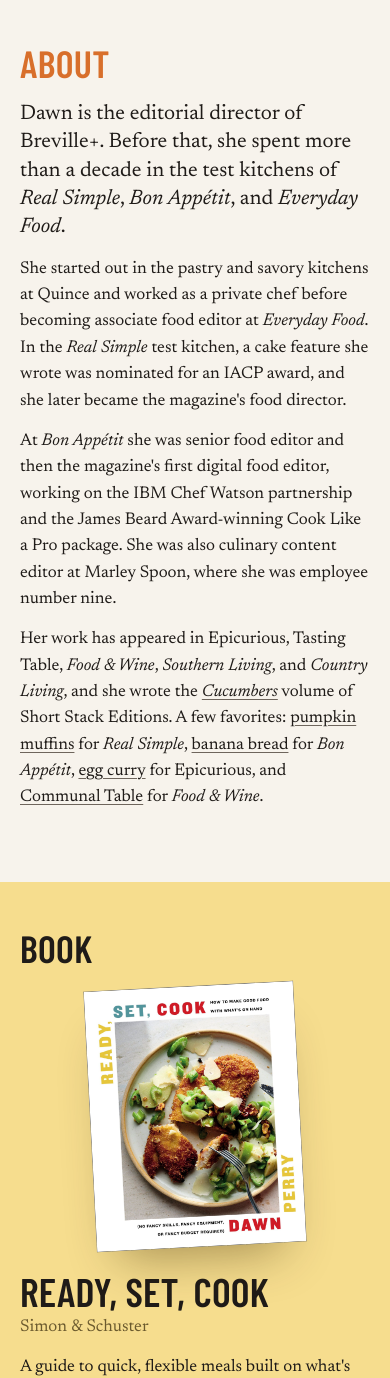
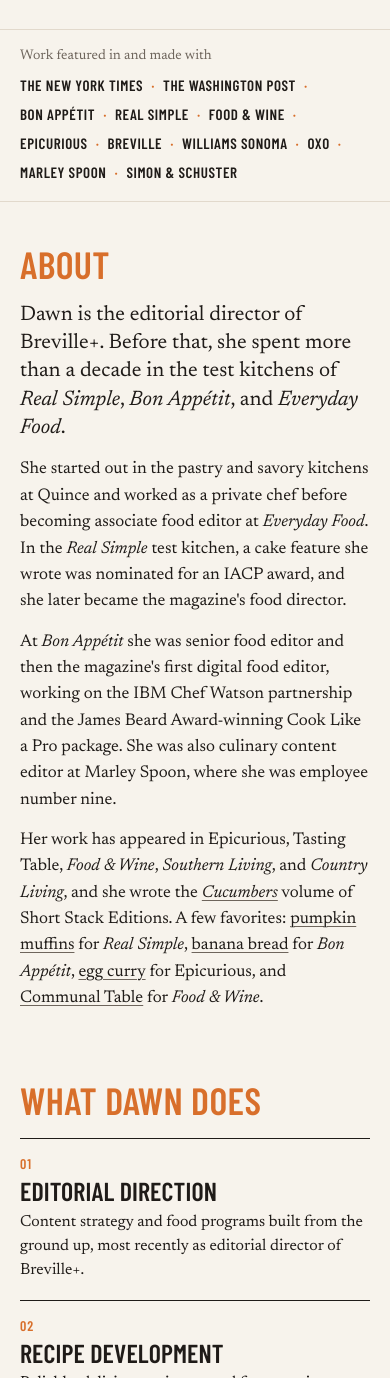
Before and after one commit to mattduckor-jpg/dawnkperry.com, a plain HTML site: page index.html in a window 390 px wide. Shown: the part 622-2000 px from the top of the page. Drawn offline with nearby package versions, Linux system fonts and the light colour scheme.

Commit message:
Add services, worked-with strip, recipe captions

```diff
--- a/index.html
+++ b/index.html
@@ -49,7 +49,7 @@ nav a:hover{color:var(--ink)}
 @media(max-width:640px){header .wrap{flex-direction:column;align-items:flex-start;gap:8px}nav{gap:18px;font-size:16px}}
 
 /* intro */
-.intro{display:grid;grid-template-columns:1.05fr .95fr;gap:64px;align-items:center;padding-top:56px;padding-bottom:96px}
+.intro{display:grid;grid-template-columns:1.05fr .95fr;gap:64px;align-items:center;padding-top:56px;padding-bottom:64px}
 .intro h1{font-family:var(--display);font-weight:600;text-transform:uppercase;font-size:clamp(68px,10.5vw,138px);line-height:.88;letter-spacing:-.005em;margin-bottom:28px}
 .intro h1 em{font-style:normal;color:var(--orange)}
 .intro .lede{font-size:24px;line-height:1.4;max-width:22em}
@@ -104,6 +104,22 @@ section{padding:0 0 104px}
 .collage figcaption{font-size:16px;line-height:1.35;margin-top:10px}
 .collage figcaption span{display:block;color:var(--muted);font-style:italic}
 @media(max-width:600px){.collage{columns:2;column-gap:14px}}
+
+/* credentials strip */
+.creds-strip{padding-top:22px;padding-bottom:22px;margin-bottom:72px;border-top:1px solid var(--rule);border-bottom:1px solid var(--rule)}
+.cs-label{font-size:15px;color:var(--muted);margin-bottom:8px}
+.creds-strip ul{list-style:none;display:flex;flex-wrap:wrap;gap:6px 0}
+.creds-strip li{font-family:var(--display);font-weight:600;text-transform:uppercase;letter-spacing:.04em;font-size:clamp(17px,1.7vw,21px);color:var(--ink)}
+.creds-strip li:not(:last-child)::after{content:"·";color:var(--orange);margin:0 12px}
+
+/* services */
+.services{list-style:none;display:grid;grid-template-columns:repeat(3,minmax(0,1fr));gap:0 40px;counter-reset:svc}
+.services li{counter-increment:svc;border-top:1px solid var(--ink);padding:18px 0 30px}
+.services li::before{content:counter(svc,decimal-leading-zero);display:block;font-family:var(--display);font-weight:600;color:var(--orange);font-size:16px;letter-spacing:.06em;margin-bottom:8px}
+.services h3{font-family:var(--display);font-weight:600;text-transform:uppercase;font-size:30px;line-height:.95;letter-spacing:.005em;margin-bottom:10px}
+.services p{font-size:17px;line-height:1.5;color:var(--ink);max-width:22em}
+.services-cta{margin-top:8px}
+@media(max-width:900px){.services{grid-template-columns:repeat(2,minmax(0,1fr))}}
 
 /* about */
 .about{display:grid;grid-template-columns:.9fr 1.1fr;gap:64px;align-items:start}
@@ -172,7 +188,7 @@ html{-webkit-text-size-adjust:100%}
   nav a{display:none}
   nav a[href="#contact"]{display:inline-block;font-family:var(--display);font-weight:600;text-transform:uppercase;letter-spacing:.06em;font-size:14px;color:#fff;background:var(--orange);border-radius:999px;padding:9px 14px 8px}
   nav a[href="#contact"]:hover{color:#fff}
-  .intro{gap:22px;padding-top:20px;padding-bottom:48px}
+  .intro{gap:22px;padding-top:20px;padding-bottom:32px}
   .portrait{width:74%;max-width:320px}
   .sticker{width:92px;height:92px;left:-22px;bottom:24px}
   .intro h1{font-size:clamp(60px,18vw,84px);margin-bottom:14px}
@@ -211,6 +227,16 @@ html{-webkit-text-size-adjust:100%}
   form.collab{gap:14px}
   form.collab textarea{min-height:120px}
   form.collab button.btn{width:100%}
+  .creds-strip{padding-top:16px;padding-bottom:16px;margin-bottom:44px}
+  .cs-label{font-size:14px;margin-bottom:6px}
+  .creds-strip li{font-size:15px}
+  .creds-strip li:not(:last-child)::after{margin:0 8px}
+  .services{grid-template-columns:1fr}
+  .services li{padding:14px 0 18px}
+  .services li::before{font-size:14px;margin-bottom:4px}
+  .services h3{font-size:26px;margin-bottom:6px}
+  .services p{font-size:16px}
+  .services-cta .btn{margin-top:4px}
   footer .wrap{padding-top:16px;padding-bottom:28px}
 }
 
@@ -223,6 +249,7 @@ html{-webkit-text-size-adjust:100%}
     <a class="logo" href="/">Dawn <span>K.</span> Perry</a>
     <nav aria-label="Main">
       <a href="#about">About</a>
+      <a href="#services">Services</a>
       <a href="#book">Book</a>
       <a href="#recipes">Recipes</a>
       <a href="#writing">Writing</a>
@@ -247,6 +274,13 @@ html{-webkit-text-size-adjust:100%}
   </div>
 </div>
 
+<div class="wrap creds-strip" aria-label="Publications and brands Dawn has worked with">
+  <p class="cs-label">Work featured in and made with</p>
+  <ul>
+    <li>The New York Times</li><li>The Washington Post</li><li>Bon Appétit</li><li>Real Simple</li><li>Food &amp; Wine</li><li>Epicurious</li><li>Breville</li><li>Williams Sonoma</li><li>OXO</li><li>Marley Spoon</li><li>Simon &amp; Schuster</li>
+  </ul>
+</div>
+
 <section id="about">
   <div class="wrap">
     <h2 class="sec-title">About</h2>
@@ -259,6 +293,20 @@ html{-webkit-text-size-adjust:100%}
         <p>Her work has appeared in Epicurious, Tasting Table, <i>Food &amp; Wine</i>, <i>Southern Living</i>, and <i>Country Living</i>, and she wrote the <a href="https://www.shortstackeditions.com/products/vol-28-cucumbers-by-dawn-perry" target="_blank" rel="noopener"><i>Cucumbers</i></a> volume of Short Stack Editions. A few favorites: <a href="https://www.realsimple.com/food-recipes/browse-all-recipes/pumpkin-muffins" target="_blank" rel="noopener">pumpkin muffins</a> for <i>Real Simple</i>, <a href="https://www.bonappetit.com/recipe/banana-bread" target="_blank" rel="noopener">banana bread</a> for <i>Bon Appétit</i>, <a href="https://www.epicurious.com/recipes/food/views/egg-curry-with-tomatoes-and-cilantro" target="_blank" rel="noopener">egg curry</a> for Epicurious, and <a href="https://www.foodandwine.com/chefs/communal-table-how-to-be-a-boss" target="_blank" rel="noopener">Communal Table</a> for <i>Food &amp; Wine</i>.</p>
       </div>
     </div>
+  </div>
+</section>
+
+<section id="services">
+  <div class="wrap">
+    <h2 class="sec-title">What Dawn does</h2>
+    <ol class="services">
+      <li><h3>Editorial direction</h3><p>Content strategy and food programs built from the ground up, most recently as editorial director of Breville+.</p></li>
+      <li><h3>Recipe development</h3><p>Reliable, delicious recipes tested for magazines, brands, meal kits, and appliances.</p></li>
+      <li><h3>Writing and editing</h3><p>Features, service pieces, and cookbooks, from <i>The New York Times</i> to her own <i>Ready, Set, Cook</i>.</p></li>
+      <li><h3>Brand partnerships</h3><p>Recipes and storytelling for food and kitchen brands, shared with 21K home cooks on Instagram.</p></li>
+      <li><h3>Classes and events</h3><p>Live and virtual cooking classes, like Countertop Cooking School with Breville and Williams Sonoma.</p></li>
+    </ol>
+    <p class="services-cta"><a class="btn" href="#contact">Start a project</a></p>
   </div>
 </section>
 
@@ -285,24 +333,24 @@ html{-webkit-text-size-adjust:100%}
     <div class="collage">
       <a href="http://www.bonappetit.com/recipe/rigatoni-lemon-chile-pesto-grated-egg" target="_blank" rel="noopener"><figure><img src="images/rigatoni-lemon-chile-pesto.jpg" alt="Rigatoni with lemon-chile pesto and grated egg" loading="lazy"><figcaption>Rigatoni with lemon-chile pesto and grated egg<span>Bon Appétit</span></figcaption></figure></a>
       <a href="https://www.realsimple.com/food-recipes/browse-all-recipes/winter-spaghetti-with-garlic-calabrian-chiles-recipe" target="_blank" rel="noopener"><figure><img src="images/winter-spaghetti.jpg" alt="Winter spaghetti with garlic and Calabrian chiles" loading="lazy"><figcaption>Winter spaghetti with garlic and Calabrian chiles<span>Real Simple</span></figcaption></figure></a>
-      <figure><img src="images/rs-0418miy-18.jpg" alt="Recipe photograph" loading="lazy"></figure>
+      <figure><img src="images/rs-0418miy-18.jpg" alt="Pancakes with maple syrup" loading="lazy"><figcaption>Pancakes with maple syrup<span>Real Simple</span></figcaption></figure>
       <a href="http://www.bonappetit.com/recipe/shrimp-with-fresh-corn-grits" target="_blank" rel="noopener"><figure><img src="images/shrimp-corn-grits.jpg" alt="Shrimp with fresh corn grits" loading="lazy"><figcaption>Shrimp with fresh corn grits<span>Bon Appétit</span></figcaption></figure></a>
       <a href="https://www.realsimple.com/food-recipes/browse-all-recipes/make-it-yourself-birthday-cake" target="_blank" rel="noopener"><figure><img src="images/birthday-cake.jpg" alt="Make-it-yourself birthday cake" loading="lazy"><figcaption>Make-it-yourself birthday cake<span>Real Simple</span></figcaption></figure></a>
-      <figure><img src="images/sku0880.jpg" alt="Recipe photograph" loading="lazy"></figure>
+      <figure><img src="images/sku0880.jpg" alt="Biscuit-topped skillet cobbler" loading="lazy"><figcaption>Biscuit-topped skillet cobbler<span>Marley Spoon</span></figcaption></figure>
       <a href="http://www.bonappetit.com/recipe/duck-confit-with-spicy-pickled-raisins" target="_blank" rel="noopener"><figure><img src="images/duck-confit.jpg" alt="Duck confit with spicy pickled raisins" loading="lazy"><figcaption>Duck confit with spicy pickled raisins<span>Bon Appétit</span></figcaption></figure></a>
       <a href="https://www.realsimple.com/food-recipes/browse-all-recipes/vanilla-peaches-in-rose" target="_blank" rel="noopener"><figure><img src="images/vanilla-peaches.jpg" alt="Vanilla peaches in rosé" loading="lazy"><figcaption>Vanilla peaches in rosé<span>Real Simple</span></figcaption></figure></a>
-      <figure><img src="images/rs-0218foo-23.jpg" alt="Recipe photograph" loading="lazy"></figure>
+      <figure><img src="images/rs-0218foo-23.jpg" alt="Ginger-scallion chicken broth" loading="lazy"><figcaption>Ginger-scallion chicken broth<span>Real Simple</span></figcaption></figure>
       <a href="http://www.bonappetit.com/recipe/extra-buttery-mashed-potatoes" target="_blank" rel="noopener"><figure><img src="images/mashed-potatoes.jpg" alt="Extra-buttery mashed potatoes" loading="lazy"><figcaption>Extra-buttery mashed potatoes<span>Bon Appétit</span></figcaption></figure></a>
       <a href="https://www.realsimple.com/food-recipes/browse-all-recipes/kiwi-cucumber-relish" target="_blank" rel="noopener"><figure><img src="images/kiwi-cucumber-relish.jpg" alt="Kiwi-cucumber relish" loading="lazy"><figcaption>Kiwi-cucumber relish<span>Real Simple</span></figcaption></figure></a>
-      <figure><img src="images/sku0842.jpg" alt="Recipe photograph" loading="lazy"></figure>
+      <figure><img src="images/sku0842.jpg" alt="Orecchiette with toasted breadcrumbs and lemon" loading="lazy"><figcaption>Orecchiette with toasted breadcrumbs and lemon<span>Marley Spoon</span></figcaption></figure>
       <a href="http://www.bonappetit.com/recipe/spiced-black-lentils-with-yogurt-and-mint" target="_blank" rel="noopener"><figure><img src="images/black-lentils.jpg" alt="Spiced black lentils with yogurt and mint" loading="lazy"><figcaption>Spiced black lentils with yogurt and mint<span>Bon Appétit</span></figcaption></figure></a>
       <a href="https://www.realsimple.com/food-recipes/browse-all-recipes/chocolate-dipped-coconut-pops" target="_blank" rel="noopener"><figure><img src="images/coconut-pops.jpg" alt="Chocolate-dipped coconut pops" loading="lazy"><figcaption>Chocolate-dipped coconut pops<span>Real Simple</span></figcaption></figure></a>
-      <figure><img src="images/rs-0717kno-58.jpg" alt="Recipe photograph" loading="lazy"></figure>
+      <figure><img src="images/rs-0717kno-58.jpg" alt="Cast-iron steak and carrots" loading="lazy"><figcaption>Cast-iron steak and carrots<span>Real Simple</span></figcaption></figure>
       <a href="http://www.bonappetit.com/recipe/skillet-roast-chicken-with-fennel-parsnips-and-scallions" target="_blank" rel="noopener"><figure><img src="images/skillet-roast-chicken.jpg" alt="Skillet roast chicken with fennel, parsnips, and scallions" loading="lazy"><figcaption>Skillet roast chicken with fennel, parsnips, and scallions<span>Bon Appétit</span></figcaption></figure></a>
       <a href="https://www.realsimple.com/food-recipes/browse-all-recipes/cranberry-strawberry-crumb-pie" target="_blank" rel="noopener"><figure><img src="images/cranberry-strawberry-pie.png" alt="Cranberry-strawberry crumb pie" loading="lazy"><figcaption>Cranberry-strawberry crumb pie<span>Real Simple</span></figcaption></figure></a>
-      <figure><img src="images/sku0tk3.jpg" alt="Recipe photograph" loading="lazy"></figure>
+      <figure><img src="images/sku0tk3.jpg" alt="Crêpes with spiced potatoes and peas" loading="lazy"><figcaption>Crêpes with spiced potatoes and peas<span>Marley Spoon</span></figcaption></figure>
       <a href="http://www.bonappetit.com/recipe/mussels-with-white-wine" target="_blank" rel="noopener"><figure><img src="images/mussels-white-wine.jpg" alt="Mussels with white wine" loading="lazy"><figcaption>Mussels with white wine<span>Bon Appétit</span></figcaption></figure></a>
-      <figure><img src="images/sku0995.jpg" alt="Recipe photograph" loading="lazy"></figure>
+      <figure><img src="images/sku0995.jpg" alt="Chickpea grain bowls with yogurt sauce" loading="lazy"><figcaption>Chickpea grain bowls with yogurt sauce<span>Marley Spoon</span></figcaption></figure>
     </div>
   </div>
 </section>
```
